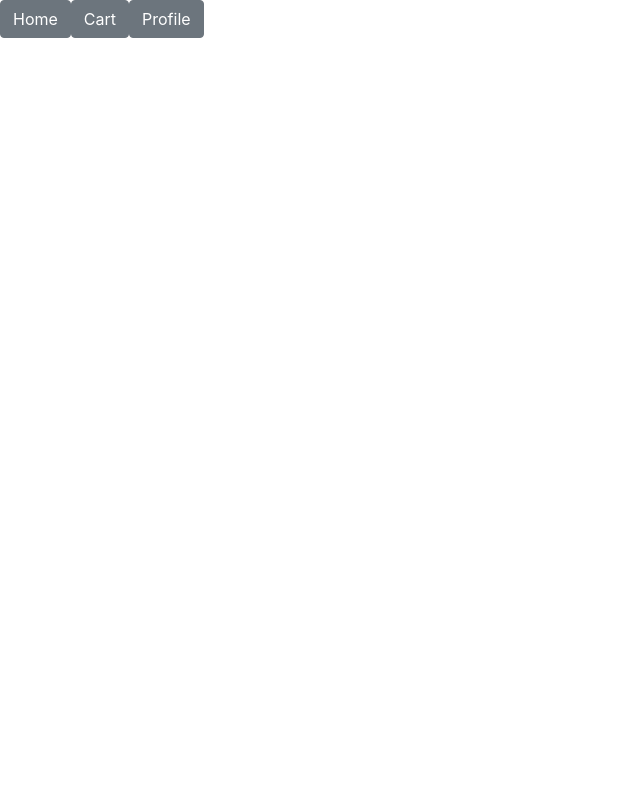
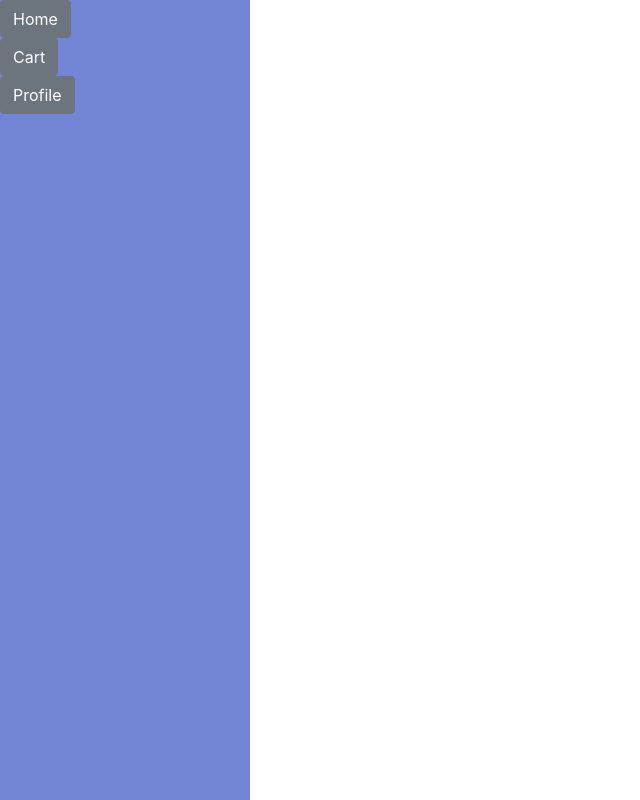
Before and after one commit to opomeroy26/OK-Thrift, a React (Create React App) app in the folder ok-thrift/: page / in a window 1280 px wide. Shown: the whole page, without its empty margins (0-640 px from the left). Built offline with nearby package versions, Linux system fonts and the light colour scheme.

Commit message:
adds sidebar

```diff
--- a/ok-thrift/src/components/App.js
+++ b/ok-thrift/src/components/App.js
@@ -4,7 +4,7 @@ import SideBar from './SideBar'
 function App() {
   return (
     <div className="App">
-      <SideBar> </SideBar>
+      <SideBar />
     </div>
   );
 }
--- a/ok-thrift/src/components/SideBar.js
+++ b/ok-thrift/src/components/SideBar.js
@@ -1,16 +1,28 @@
+import '../styles/SideBar.css'
+
 
 function SideBar(){
     return (
-        <div>
+        <div className='wrapper'>
+            <nav id='sidebar'>
+                <ul className='list-unstyled components' id='homeSubmenu'>
+                <li>
                 <button className='btn btn-secondary'>
                     Home
                 </button>
+                </li>
+                <li>
                 <button className='btn btn-secondary'>
                     Cart
                 </button>
+                </li>
+                <li>
                 <button className='btn btn-secondary'>
                     Profile
                 </button>
+                </li>
+                </ul>
+            </nav>
         </div>
     )
 }
--- /dev/null
+++ b/ok-thrift/src/styles/SideBar.css
@@ -0,0 +1,16 @@
+.wrapper {
+    display: flex;
+    width: 100%;
+}
+
+#sidebar {
+    width: 250px;
+    position: fixed;
+    top: 0;
+    left: 0;
+    height: 100vh;
+    z-index: 999;
+    background: #7386D5;
+    color: #fff;
+    transition: all 0.3s;
+}
```
Lines whose indentation alone changed are shown as unchanged.
